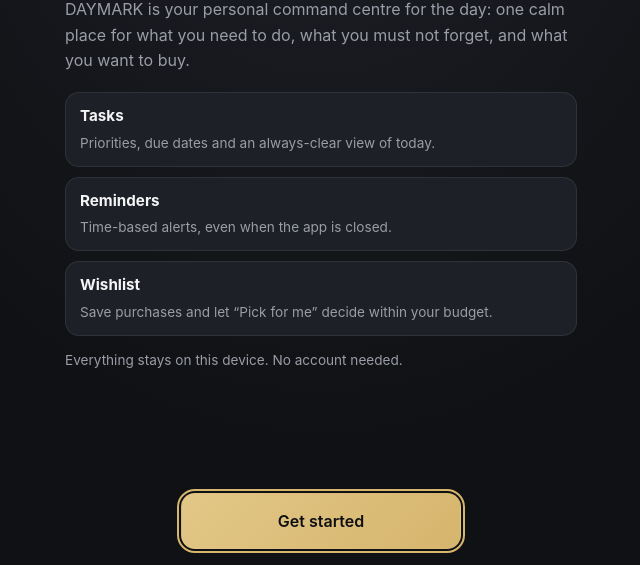
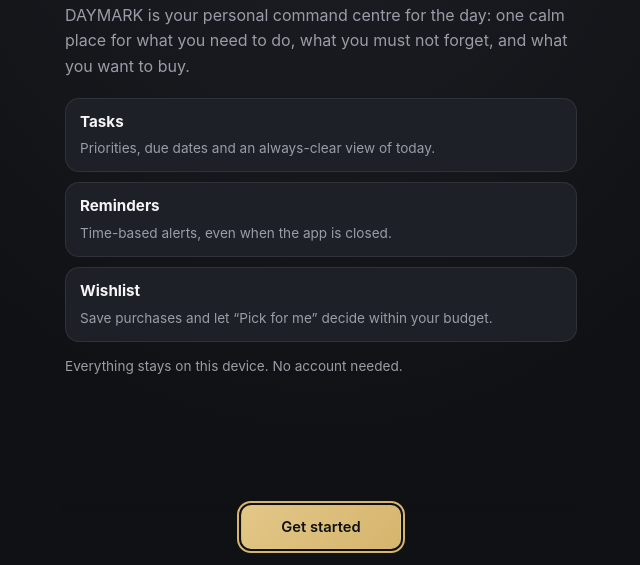
Before and after one commit to CoffieEtor/DayMark, a website: page index.html in a window 1280 px wide. Shown: the part 235-800 px from the top of the page, without its empty margins (319-959 px from the left). Drawn offline with Linux system fonts and the light colour scheme.

Commit message:
Make onboarding buttons compact and rename Back to Previous

```diff
--- a/css/onboarding.css
+++ b/css/onboarding.css
@@ -241,39 +241,36 @@
   z-index: 1;
   background: linear-gradient(to top, var(--bg-main) 70%, transparent);
   display: flex;
-  gap: 10px;
+  justify-content: center;
+  gap: 12px;
   max-width: 520px;
   width: 100%;
   margin: 0 auto;
   padding-top: 8px;
 }
 
-.ob-nav.single {
-  justify-content: center;
-}
-
 .ob-nav.single .ob-btn.primary {
-  flex: 0 1 280px;
+  min-width: 160px;
 }
 
 .ob-btn {
   font: inherit;
+  font-size: 0.92rem;
   font-weight: 600;
-  flex: 1;
-  padding: 15px 18px;
-  border-radius: 14px;
+  padding: 10px 22px;
+  border-radius: 10px;
   border: 1px solid var(--border-subtle);
   background: var(--bg-card);
   color: var(--text-primary);
   cursor: pointer;
-  min-height: 52px;
+  min-height: 40px;
+  min-width: 112px;
 }
 
 .ob-btn.primary {
   background: linear-gradient(135deg, var(--accent-hover), var(--accent));
   color: #0E0F12;
   border-color: transparent;
-  flex: 2;
 }
 
 .ob-btn:active { transform: scale(0.98); }
--- a/js/onboarding.js
+++ b/js/onboarding.js
@@ -74,7 +74,7 @@ const Onboarding = {
     el.innerHTML = `
       <div class="ob-top"><div class="ob-progress" aria-label="Onboarding progress">${this.steps.map((_, idx) => `<i data-step="${idx}"></i>`).join('')}</div><button class="ob-skip" type="button" hidden>Skip tour</button></div>
       <div class="ob-stage"><div class="ob-card" id="obCard"></div></div>
-      <div class="ob-nav"><button class="ob-btn" type="button" id="obBack">Back</button><button class="ob-btn primary" type="button" id="obNext">Next</button></div>`;
+      <div class="ob-nav"><button class="ob-btn" type="button" id="obBack">Previous</button><button class="ob-btn primary" type="button" id="obNext">Next</button></div>`;
     document.body.appendChild(el);
     this.el = el;
 
```
